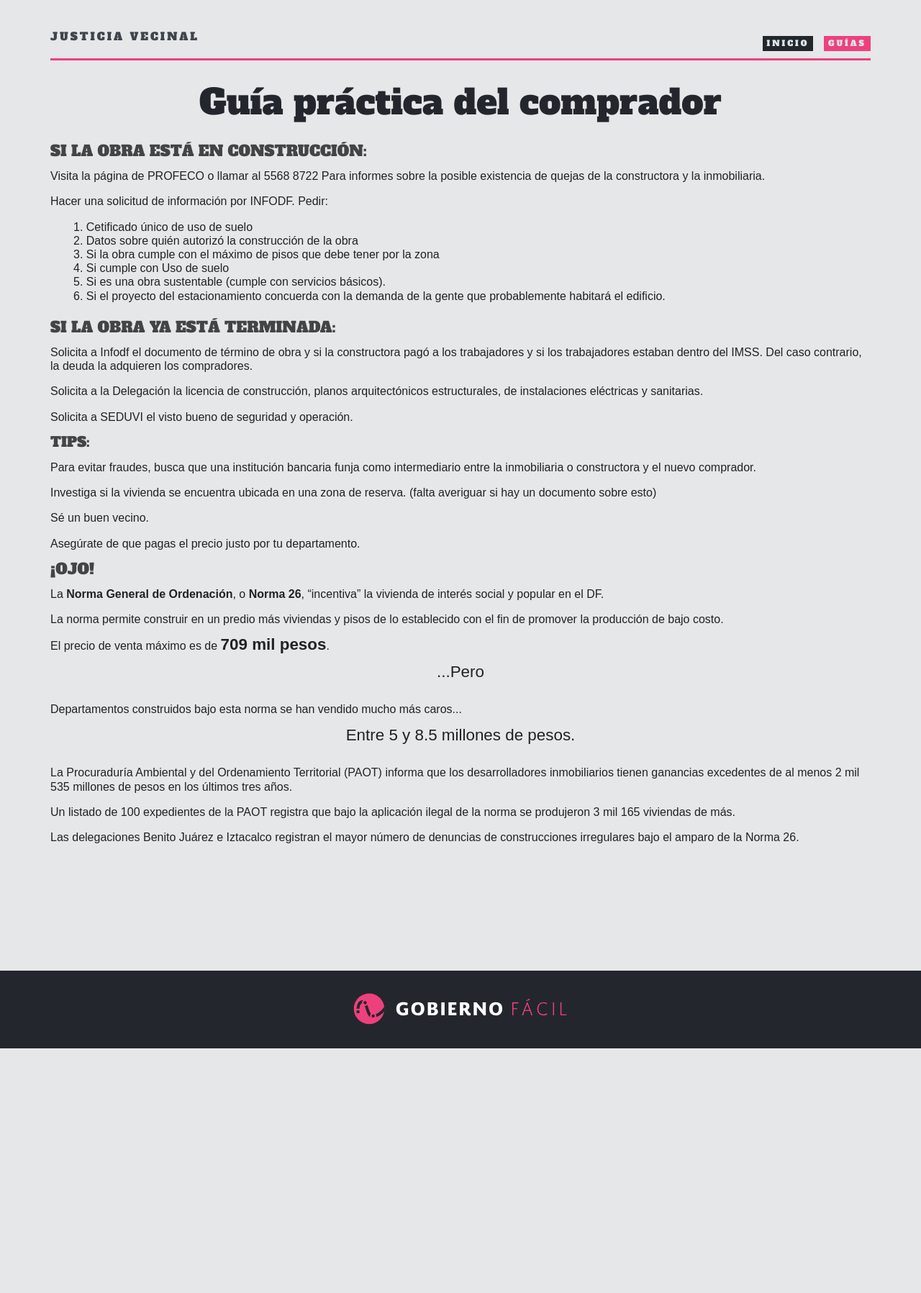
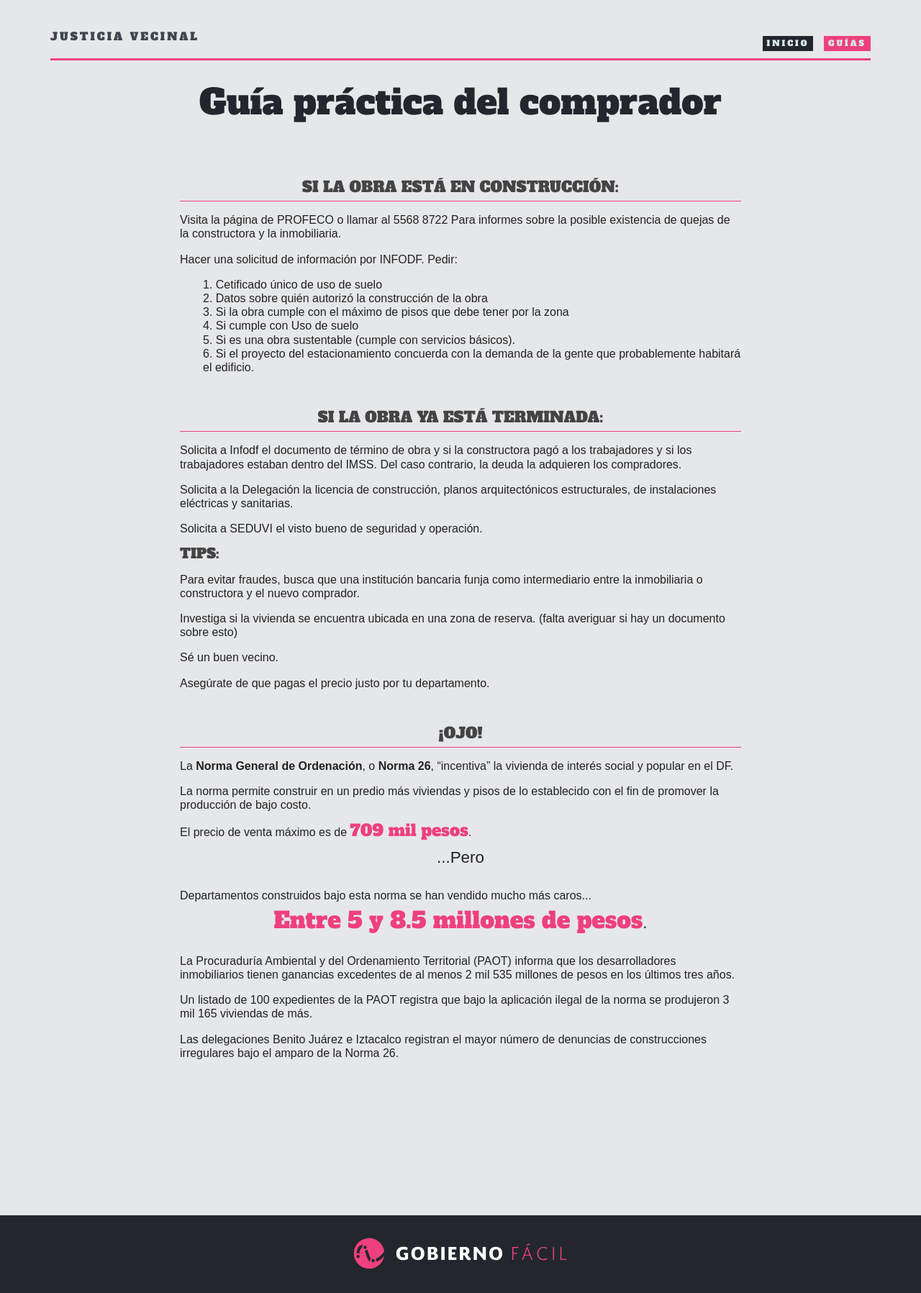
Before and after one commit to GobiernoFacil/justicia_ciudadana, a PHP site: page /guias.php in a window 1280 px wide. Shown: the whole page at 72% size. Before the commit the page ends 1457 px from the top, so only its background shows below. Run offline with PHP 8.4, Linux system fonts and the light colour scheme; some libraries are stand-ins or nearby versions.

Commit message:
add style to guias

```diff
--- a/css/styles.css
+++ b/css/styles.css
@@ -63,7 +63,7 @@
   vertical-align: baseline; }
 
 h1, h2, h3, h4, h5, .cta, blockquote.feature, #access, #insidenav, #pagination, .bloglist .more, blockquote {
-  font-family: "Roboto Slab", sans-serif;
+  font-family: "Raleway", sans-serif;
   font-weight: 500; }
 
 /* = HEADINGS */
@@ -117,7 +117,7 @@
 /* = TEXT */
 p, ul, ol, dl, table, form {
   /* 13px */
-  font-family: "Roboto Slab", sans-serif;
+  font-family: "Raleway", sans-serif;
   font-size: 16px;
   margin: 0 0 1.5em 0; }
 
@@ -125,7 +125,7 @@
 a, a:link {
   color: #302d2e;
   background-color: transparent;
-  font-family: "Roboto Slab", sans-serif;
+  font-family: "Raleway", sans-serif;
   text-decoration: none; }
 
 .alt a, .alt a:link {
@@ -750,6 +750,9 @@
 
 /* =Main content and comment content
 -------------------------------------------------------------- */
+p, li {
+  font-family: "Raleway", sans-serif; }
+
 .the_header {
   padding: 40px 0; }
   .the_header h2 {
@@ -783,6 +786,20 @@
   padding: 25px 0;
   font-family: "Alfa Slab One", sans-serif;
   text-align: center; }
+
+h3 {
+  text-align: center;
+  border-bottom: 1px solid #ee407c;
+  padding-bottom: 10px;
+  margin-top: 50px; }
+
+.main-text {
+  padding: 0 0 40px; }
+
+.big-text {
+  color: #ee407c;
+  font-family: "Alfa Slab One", sans-serif;
+  font-weight: 500; }
 
 .rolling {
   padding: 0;
--- a/guias.php
+++ b/guias.php
@@ -31,7 +31,7 @@
 
 			<div class="col-sm-12">
 				<div class="row">
-					<div class="col-sm-12 main-text">
+					<div class="col-sm-8 col-sm-offset-2 main-text">
 						<h3>Si la obra está en construcción:</h3>
 
 						<p>Visita la página de PROFECO o llamar al 5568 8722 Para informes sobre la posible existencia de quejas de la constructora y la inmobiliaria.</p>
@@ -76,7 +76,7 @@
 
 						<p>Departamentos construidos bajo esta norma se han vendido mucho más caros...</p>
 
-						<p class="center">Entre 5 y 8.5 millones de pesos.</p>
+						<p class="center"><strong class="big-text">Entre 5 y 8.5 millones de pesos</strong>.</p>
 
 						<p>La Procuraduría Ambiental y del Ordenamiento Territorial (PAOT) informa que los desarrolladores inmobiliarios tienen ganancias excedentes de al menos 2 mil 535 millones de pesos en los últimos tres años.</p>
 
--- a/index.php
+++ b/index.php
@@ -8,7 +8,7 @@
     <meta name="viewport" content="width=device-width, initial-scale=1">
 	<link rel="shortcut icon" href="/img/icono_g.png">
 	<link href='http://fonts.googleapis.com/css?family=Alfa+Slab+One' rel='stylesheet' type='text/css'>
-	<link rel="stylesheet" href="css/normalize.css">
+	<link href='http://fonts.googleapis.com/css?family=Raleway:400,700,300' rel='stylesheet' type='text/css'>	<link rel="stylesheet" href="css/normalize.css">
     <link rel="stylesheet" href="css/styles.css">
 </head>
 <body>
```
